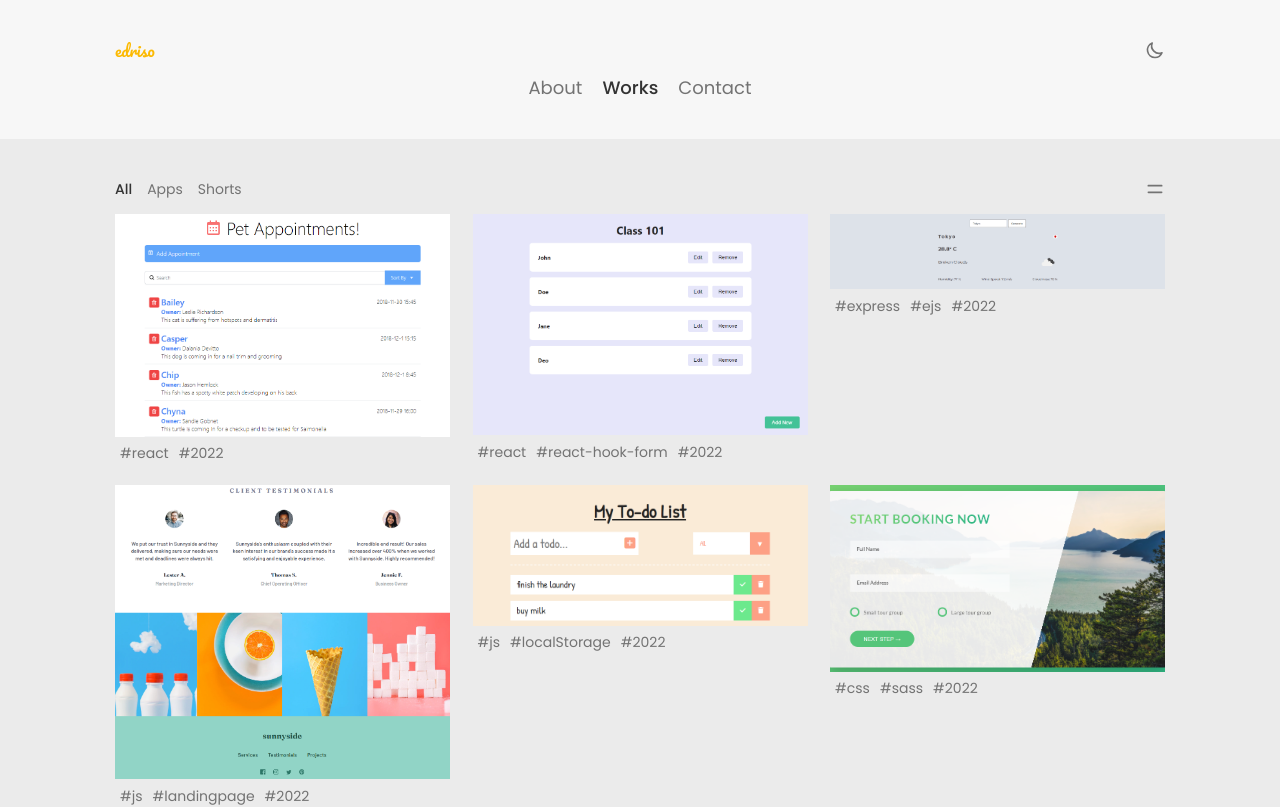
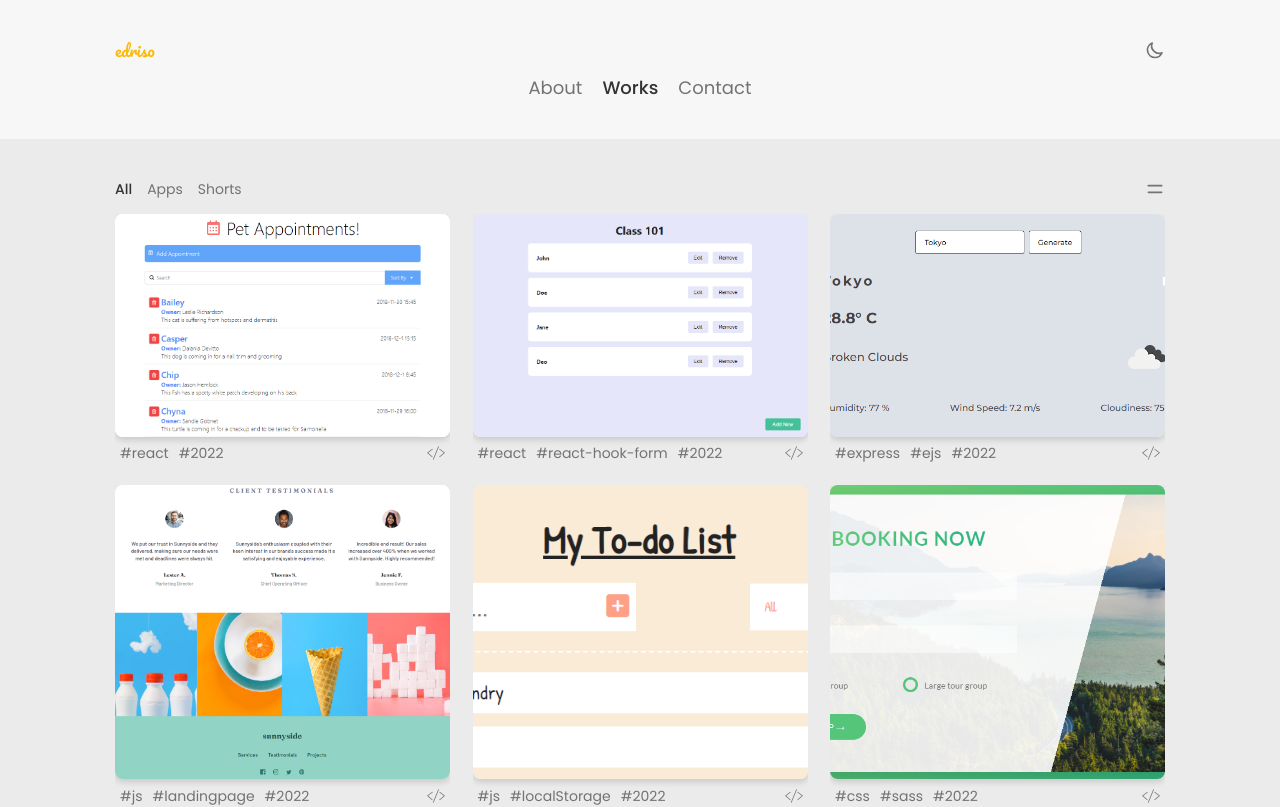
Before and after one commit to edriso/portfolio-frontend, a Vue app: page /works in a window 1280 px wide. Shown: the top 807 px of the page. Built offline with nearby package versions, Linux system fonts and the light colour scheme.

Commit message:
add work code link

```diff
--- a/src/components/PostWork.vue
+++ b/src/components/PostWork.vue
@@ -1,8 +1,8 @@
 <template>
   <div class="post">
     <a
-      class="post__link"
-      :href="post.link"
+      class="post__demo"
+      :href="post.demo || post.code"
       target="_blank"
       rel="noopener noreferrer"
     >
@@ -26,7 +26,36 @@
         </li>
       </ul>
 
-      <!-- <p class="post__date">{{ post.date }}</p> -->
+      <a
+        :href="post.code"
+        target="_blank"
+        rel="noopener noreferrer"
+        class="post__code"
+        title="Code"
+      >
+        <!-- <svg
+          xmlns="http://www.w3.org/2000/svg"
+          width="24"
+          height="24"
+          viewBox="0 0 24 24"
+        >
+          <path
+            d="M24 10.935v2.131l-10 4.934v-2.23l7.64-3.77-7.64-3.779v-2.221l10 4.935zm-24 0v2.131l10 4.934v-2.23l-7.64-3.77 7.64-3.779v-2.221l-10 4.935z"
+          />
+        </svg> -->
+        <svg
+          width="24"
+          height="24"
+          xmlns="http://www.w3.org/2000/svg"
+          viewBox="0 0 24 24"
+          fill-rule="evenodd"
+          clip-rule="evenodd"
+        >
+          <path
+            d="M16 3.383l-.924-.383-7.297 17.617.924.383 7.297-17.617zm.287 3.617l6.153 4.825-6.173 5.175.678.737 7.055-5.912-7.048-5.578-.665.753zm-8.478 0l-6.249 4.825 6.003 5.175-.679.737-6.884-5.912 7.144-5.578.665.753z"
+          />
+        </svg>
+      </a>
     </div>
   </div>
 </template>
```
